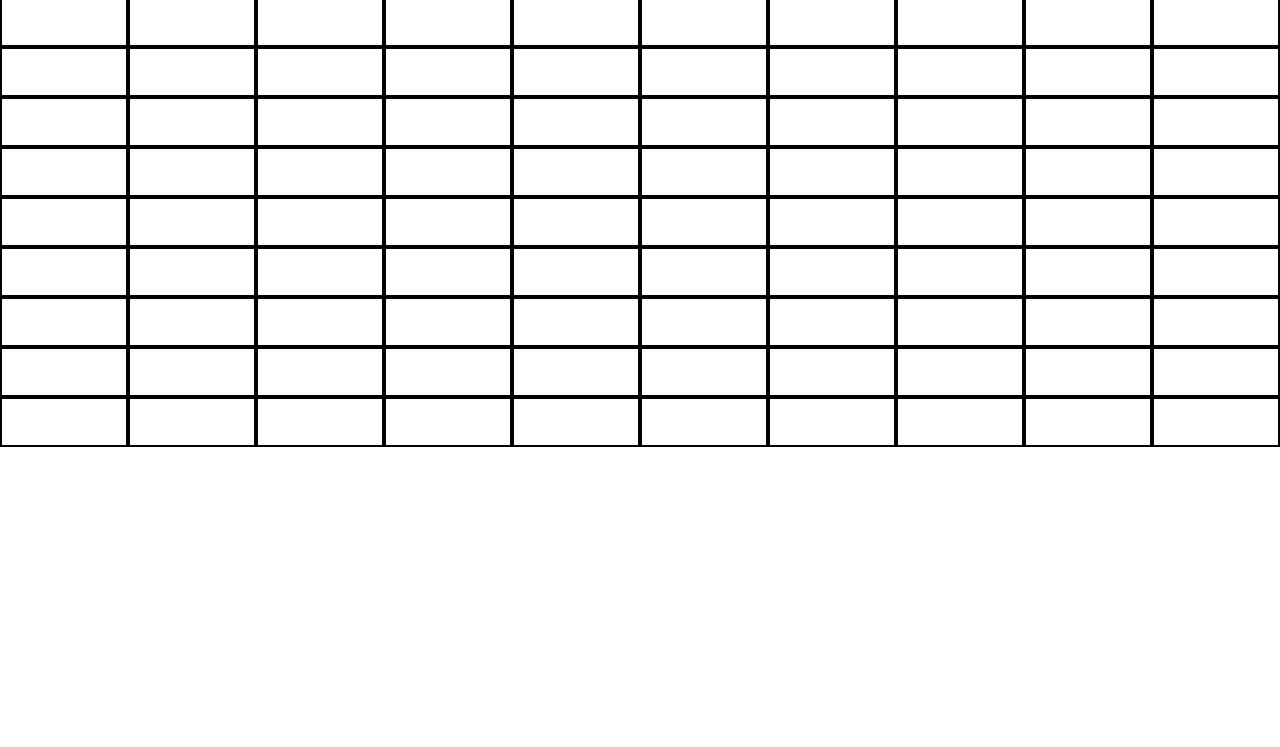
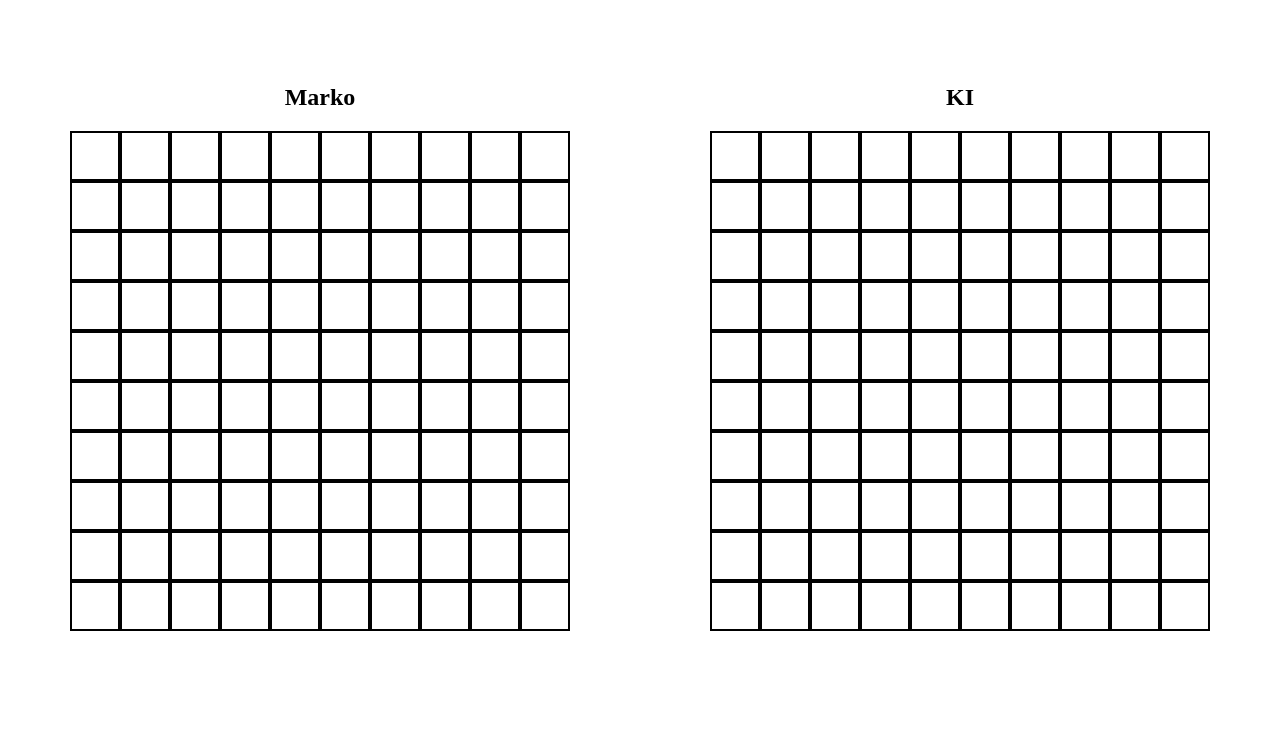
Before and after one commit to vlGoku/battleship, a website built with webpack: page dist/index.html in a window 1280 px wide. Shown: the part 53-800 px from the top of the page. Built offline with nearby package versions, Linux system fonts and the light colour scheme.

Commit message:
started the GUI and added the function to create Tags

```diff
--- a/src/index.js
+++ b/src/index.js
@@ -4,6 +4,7 @@ import { Game } from "./modules/game";
 import { Gameboard } from "./modules/gameboard";
 import { Ship } from "./modules/ship";
 import { GUIGameboard } from "./modules/GUIBoard";
+import { createTag } from "./modules/functions";
 
 (function init() {
   const gameboardPlayer = new Gameboard();
@@ -17,11 +18,5 @@ import { GUIGameboard } from "./modules/GUIBoard";
   gameboardPlayer.createGameboard();
   gameboardKI.createGameboard();
 
-  gameboardPlayer.placeShip(carrier, 1, 1);
-
-  gameboardPlayer.attackShip(1, 1);
-  gameboardPlayer.attackShip(2, 1);
-
   console.log(gameboardPlayer.gameboard);
-  console.log(gameboardPlayer.counter);
 })();
--- a/src/modules/GUIBoard.js
+++ b/src/modules/GUIBoard.js
@@ -1,22 +1,62 @@
+import { createTag } from "./functions";
+import { Gameboard } from "./gameboard";
+
 class GUIGameboard {
-  constructor(size) {
+  constructor(size, player) {
+    this.player = player;
     this.size = size;
+    this.main = document.querySelector("#app");
     this.container = document.createElement("section");
+    this.field = document.createElement("div");
     this.createBoard();
   }
 
   createBoard() {
     let gameboardSize = this.size * this.size;
+    const player = document.createElement("h2");
+    player.id = "playerHeader";
+    player.textContent = this.player;
+    this.container.appendChild(player);
     for (let i = 0; i < gameboardSize; i++) {
       const div = document.createElement("div");
-      div.id = "raster";
-      this.container.appendChild(div);
+      div.dataset.x = i;
+      div.style.border = "2px solid black";
+      div.style.height = "50px";
+      div.className = "box";
+      this.field.className = "field";
+      this.field.appendChild(div);
+      this.container.appendChild(this.field);
     }
   }
 }
 
-const uiGameboard = new GUIGameboard(10);
+function createGameDisplay() {
+  const header = createTag(document.body, "h1", "title", "title", "Battleship");
+  document.body.insertAdjacentElement("afterbegin", header);
+}
+
+function listener() {
+  const boxes = document.querySelectorAll(".box");
+
+  for (const box of boxes) {
+    box.addEventListener("click", (e) => {
+      let x = e.target.dataset.x;
+      let y = e.target.dataset.x;
+      y = (y / 10 - Math.floor(y / 10)) * 10;
+      x = Math.floor(x / 10);
+      console.log(y);
+    });
+  }
+}
+
+const gameboardPlayer = new Gameboard();
+gameboardPlayer.createGameboard();
+const uiGameboardPlayer = new GUIGameboard(10, "Marko");
+const uiGameboardKI = new GUIGameboard(10, "KI");
+createGameDisplay();
 const main = document.querySelector("#app");
-main.appendChild(uiGameboard.container);
+main.appendChild(uiGameboardPlayer.container);
+main.appendChild(uiGameboardKI.container);
+listener();
 
 export { GUIGameboard };
--- /dev/null
+++ b/src/modules/functions.js
@@ -0,0 +1,26 @@
+function createTag(parent_node, tag_node, id_name, class_name, content) {
+  const tag = document.createElement(tag_node);
+
+  if (parent_node != null) {
+    parent_node.append(tag);
+  } else {
+    const startpoint = document.getElementById("app");
+    startpoint.append(tag);
+  }
+
+  if (id_name != null) {
+    tag.id = id_name;
+  }
+
+  if (class_name != null) {
+    tag.className = class_name;
+  }
+
+  if (content != null) {
+    tag.innerHTML = content;
+  }
+
+  return tag;
+}
+
+export { createTag };
--- a/src/styles.css
+++ b/src/styles.css
@@ -1,21 +1,33 @@
 * {
   margin: 0;
-  padding: 0;
   box-sizing: border-box;
 }
 
+#app {
+  margin-top: 100px;
+  display: flex;
+  flex-wrap: wrap;
+  justify-content: center;
+}
+
 section {
+  margin: auto;
+}
+
+#title {
+  color: black;
+  text-align: center;
+}
+
+.field {
+  height: 500px;
+  width: 500px;
   display: grid;
   grid-template-rows: repeat(10, 1fr);
   grid-template-columns: repeat(10, 1fr);
 }
 
-h1 {
-  color: white;
-  background-color: black;
+#playerHeader {
+  text-align: center;
+  padding-bottom: 20px;
 }
-
-#raster {
-  height: 50px;
-  border: 2px solid black;
-}
```
Also changed, not shown: dist/bundle.js, 1 other file.
